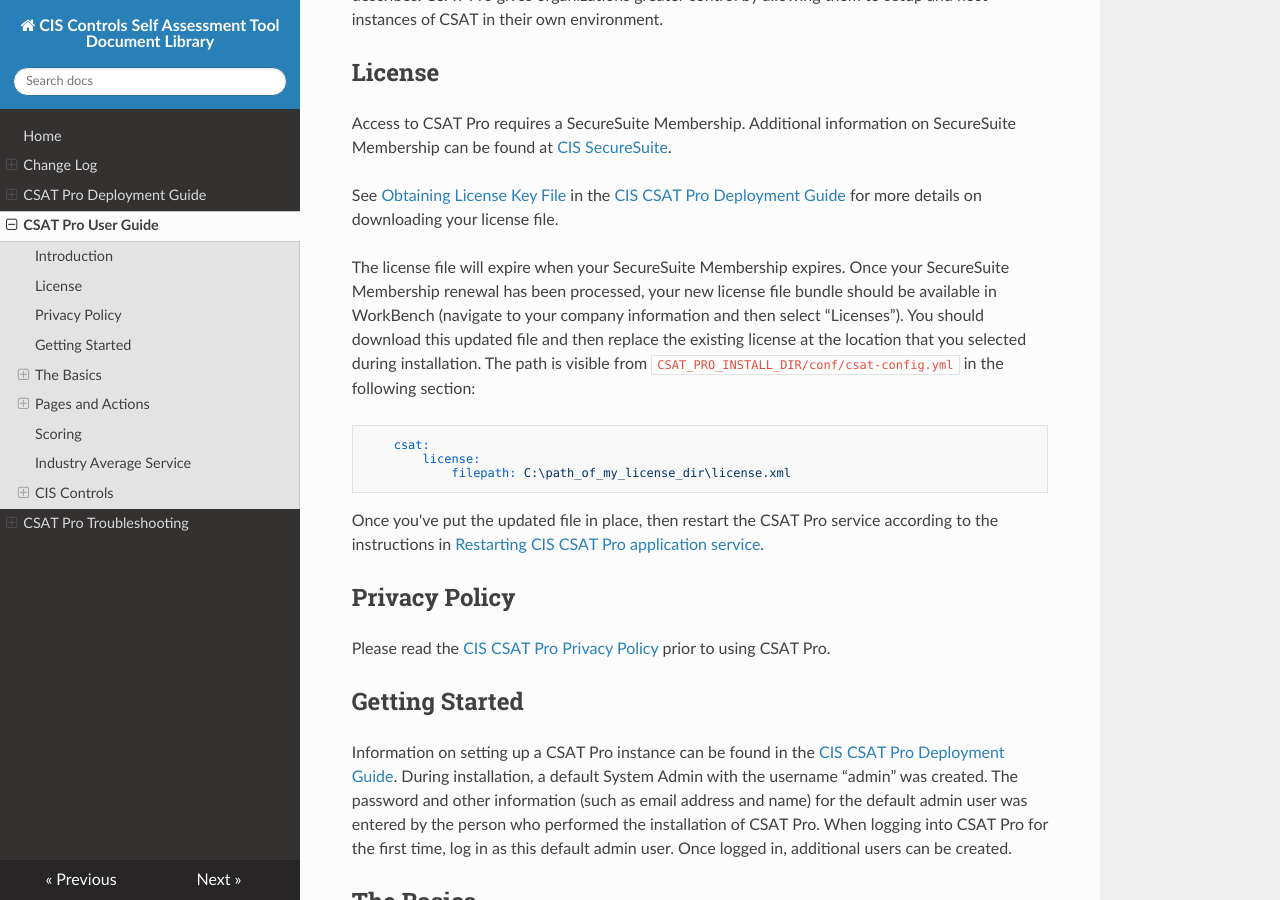
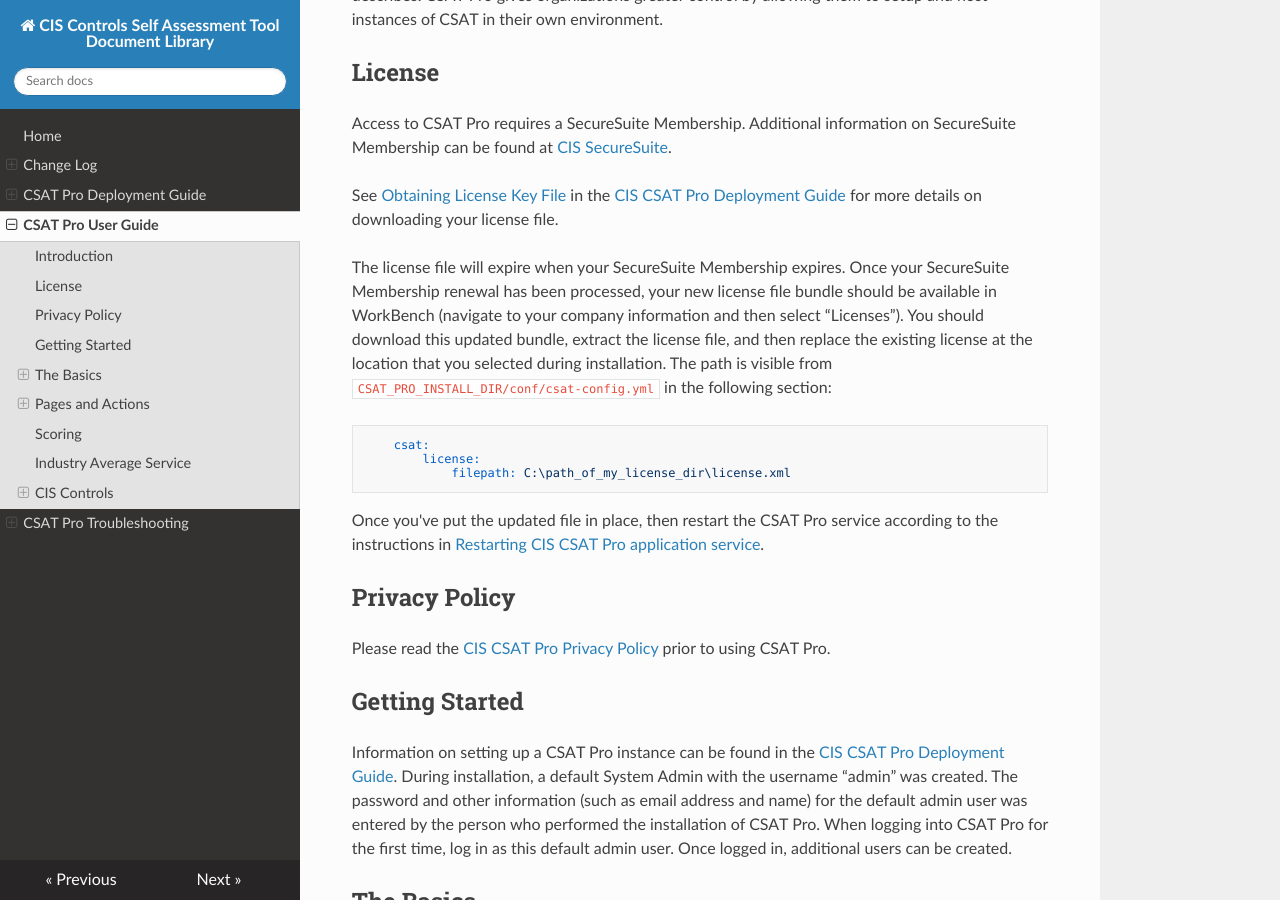
Before and after one commit to CISecurity/CSAT-Docs, an MkDocs documentation site: the page built from docs/source/csat_pro_user_guide.md, in a window 1280 px wide and 900 px high, scrolled down 618 px. Built offline with MkDocs 1.6.1, drawn with Linux system fonts in a browser that asks for light colours; nearby versions of some CDN libraries.

Commit message:
Update csat_pro_user_guide.md
updating licensing wording

```diff
--- a/docs/source/csat_pro_user_guide.md
+++ b/docs/source/csat_pro_user_guide.md
@@ -18,7 +18,7 @@ Access to CSAT Pro requires a SecureSuite Membership.  Additional information on
 
 See [Obtaining License Key File](../CSAT%20Pro%20Deployment/#obtainingConfigFiles) in the [CIS CSAT Pro Deployment Guide](../CSAT%20Pro%20Deployment/) for more details on downloading your license file.
 
-The license file will expire when your SecureSuite Membership expires.  Once your SecureSuite Membership renewal has been processed, your new license file bundle should be available in WorkBench (navigate to your company information and then select “Licenses”).  You should download this updated file and then replace the existing license at the location that you selected during installation.
+The license file will expire when your SecureSuite Membership expires.  Once your SecureSuite Membership renewal has been processed, your new license file bundle should be available in WorkBench (navigate to your company information and then select “Licenses”).  You should download this updated bundle, extract the license file, and then replace the existing license at the location that you selected during installation.
 The path is visible from `CSAT_PRO_INSTALL_DIR/conf/csat-config.yml` in the following section:
 
 		csat:
```
